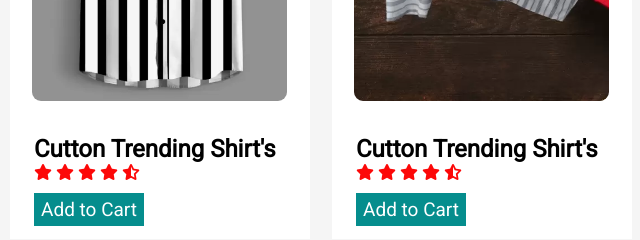
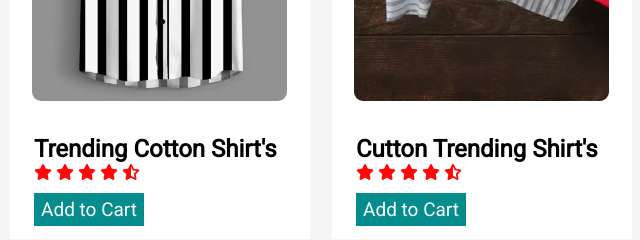
Before and after one commit to Srikant1405/ecommerce-webapp.github.io, a plain HTML site: page index.html in a window 1280 px wide. Shown: the part 1120-1360 px from the top of the page, 158-798 px from the left. Drawn offline with Linux system fonts and the light colour scheme; files whose address does not match are found by name; a web font is replaced by a local one.

Commit message:
Update index.html
Modification

```diff
--- a/index.html
+++ b/index.html
@@ -64,7 +64,7 @@
                 <div class="crd">
                     <img src="srt1.webp" alt="" onclick="show(this)">
                     <div class="crdText">
-                        <h2>Cutton Trending Shirt's</h2>
+                        <h2>Trending Cotton Shirt's</h2>
                         <i class="fa-solid fa-star"></i>
                         <i class="fa-solid fa-star"></i>
                         <i class="fa-solid fa-star"></i>
```
